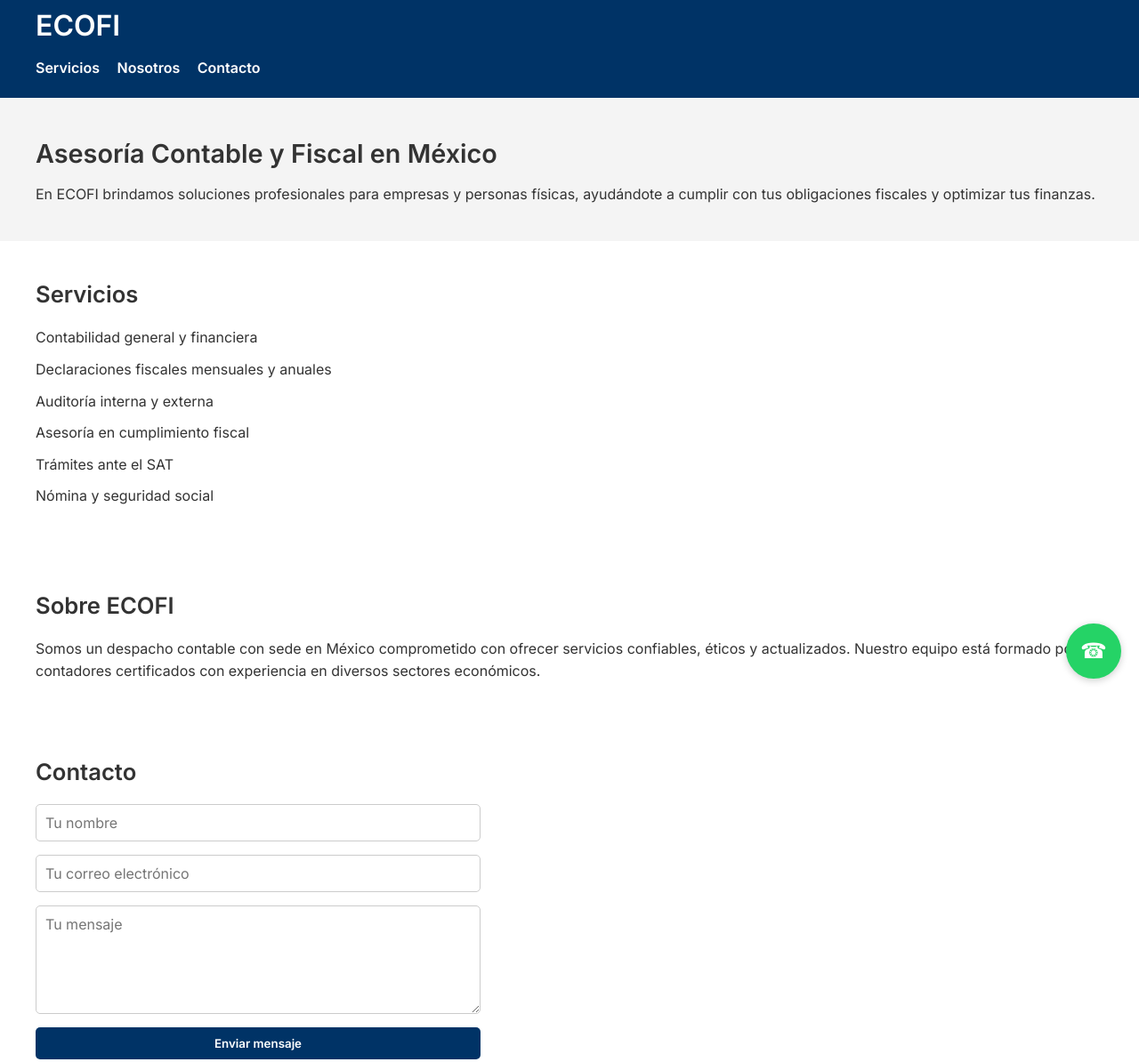
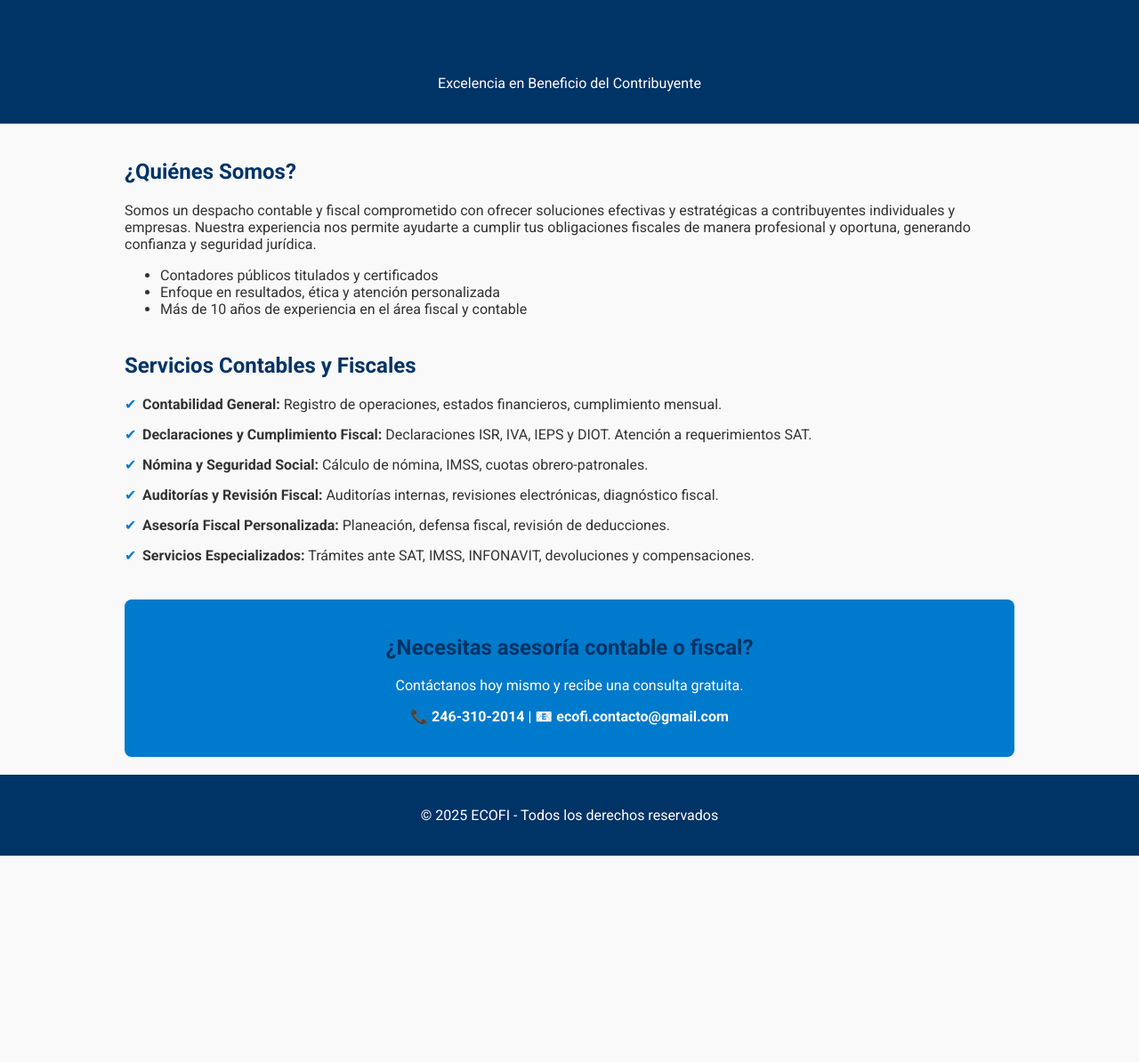
Before and after one commit to kike24021/ECOFI, a plain HTML site: page index.html in a window 1280 px wide. Shown: the part 17-1211 px from the top of the page at 89% size. After the commit the page ends 979 px from the top, so only its background shows below. Drawn offline with Linux system fonts and the light colour scheme.

Commit message:
ACTUALIZACION CODIGO ECOFI

```diff
--- a/index.html
+++ b/index.html
@@ -1,175 +1,110 @@
 <!DOCTYPE html>
 <html lang="es">
 <head>
-  <meta charset="UTF-8">
-  <meta name="viewport" content="width=device-width, initial-scale=1.0">
-  <title>ECOFI | Despacho Contable Fiscal</title>
-  <link href="https://fonts.googleapis.com/css2?family=Inter:wght@400;600&display=swap" rel="stylesheet">
+  <meta charset="UTF-8" />
+  <meta name="viewport" content="width=device-width, initial-scale=1.0" />
+  <title>ECOFI - Servicios Contables y Fiscales</title>
+  <link href="https://fonts.googleapis.com/css2?family=Roboto:wght@400;700&display=swap" rel="stylesheet">
   <style>
-    * {
-      margin: 0; padding: 0; box-sizing: border-box;
-      font-family: 'Inter', sans-serif;
-    }
     body {
-      line-height: 1.6;
+      font-family: 'Roboto', sans-serif;
+      margin: 0;
+      padding: 0;
+      background-color: #f9f9f9;
       color: #333;
     }
     header {
       background-color: #003366;
-      color: white;
-      padding: 20px 40px;
+      color: #fff;
+      padding: 20px;
+      text-align: center;
     }
-    header h1 {
-      font-size: 2em;
+    h1, h2 {
+      color: #003366;
     }
-    nav {
-      margin-top: 10px;
+    .container {
+      max-width: 1000px;
+      margin: 0 auto;
+      padding: 20px;
     }
-    nav a {
-      color: white;
-      margin-right: 15px;
-      text-decoration: none;
-      font-weight: 600;
-    }
-    section {
-      padding: 40px;
-    }
-    .intro {
-      background-color: #f4f4f4;
-    }
-    .intro h2 {
-      font-size: 1.8em;
-      margin-bottom: 10px;
-    }
-    .services h2, .about h2, .contact h2 {
-      font-size: 1.6em;
-      margin-bottom: 15px;
+    .section {
+      margin-bottom: 40px;
     }
     .services ul {
       list-style: none;
-      padding-left: 0;
+      padding: 0;
     }
     .services li {
-      margin-bottom: 10px;
+      margin-bottom: 15px;
+      padding-left: 20px;
+      position: relative;
     }
-    form {
-      display: flex;
-      flex-direction: column;
-      max-width: 500px;
-    }
-    input, textarea {
-      margin-bottom: 15px;
-      padding: 10px;
-      font-size: 1em;
-      border: 1px solid #ccc;
-      border-radius: 5px;
-    }
-    button {
-      background-color: #003366;
-      color: white;
-      padding: 10px;
-      border: none;
-      font-weight: bold;
-      border-radius: 5px;
-      cursor: pointer;
-    }
-    button:hover {
-      background-color: #00509e;
-    }
-    .whatsapp-button {
-      position: fixed;
-      bottom: 20px;
-      right: 20px;
-      background-color: #25D366;
-      color: white;
-      border: none;
-      padding: 12px 16px;
-      border-radius: 50%;
-      font-size: 24px;
-      box-shadow: 0 2px 8px rgba(0,0,0,0.2);
-      cursor: pointer;
-      text-decoration: none;
-      z-index: 1000;
-    }
-    .whatsapp-button:hover {
-      background-color: #1ebe5d;
+    .services li::before {
+      content: '\2714';
+      position: absolute;
+      left: 0;
+      color: #007acc;
     }
     footer {
       background-color: #003366;
-      color: white;
+      color: #fff;
       text-align: center;
       padding: 20px;
     }
-    .horarios {
-      background-color: #f4f4f4;
+    .cta {
+      background-color: #007acc;
+      color: #fff;
+      padding: 20px;
       text-align: center;
-      padding: 20px;
-      font-size: 1em;
+      border-radius: 8px;
+      margin-top: 20px;
     }
-    @media (max-width: 768px) {
-      header, section {
-        padding: 20px;
-      }
-      nav a {
-        display: block;
-        margin: 10px 0;
-      }
+    .cta a {
+      color: #fff;
+      text-decoration: underline;
     }
   </style>
 </head>
 <body>
   <header>
     <h1>ECOFI</h1>
-    <nav>
-      <a href="#servicios">Servicios</a>
-      <a href="#nosotros">Nosotros</a>
-      <a href="#contacto">Contacto</a>
-    </nav>
+    <p>Excelencia en Beneficio del Contribuyente</p>
   </header>
 
-  <section class="intro">
-    <h2>Asesoría Contable y Fiscal en México</h2>
-    <p>En ECOFI brindamos soluciones profesionales para empresas y personas físicas, ayudándote a cumplir con tus obligaciones fiscales y optimizar tus finanzas.</p>
-  </section>
+  <div class="container">
+    <section class="section" id="nosotros">
+      <h2>¿Quiénes Somos?</h2>
+      <p>
+        Somos un despacho contable y fiscal comprometido con ofrecer soluciones efectivas y estratégicas a contribuyentes individuales y empresas. Nuestra experiencia nos permite ayudarte a cumplir tus obligaciones fiscales de manera profesional y oportuna, generando confianza y seguridad jurídica.
+      </p>
+      <ul>
+        <li>Contadores públicos titulados y certificados</li>
+        <li>Enfoque en resultados, ética y atención personalizada</li>
+        <li>Más de 10 años de experiencia en el área fiscal y contable</li>
+      </ul>
+    </section>
 
-  <section class="services" id="servicios">
-    <h2>Servicios</h2>
-    <ul>
-      <li>Contabilidad general y financiera</li>
-      <li>Declaraciones fiscales mensuales y anuales</li>
-      <li>Auditoría interna y externa</li>
-      <li>Asesoría en cumplimiento fiscal</li>
-      <li>Trámites ante el SAT</li>
-      <li>Nómina y seguridad social</li>
-    </ul>
-  </section>
+    <section class="section services" id="servicios">
+      <h2>Servicios Contables y Fiscales</h2>
+      <ul>
+        <li><strong>Contabilidad General:</strong> Registro de operaciones, estados financieros, cumplimiento mensual.</li>
+        <li><strong>Declaraciones y Cumplimiento Fiscal:</strong> Declaraciones ISR, IVA, IEPS y DIOT. Atención a requerimientos SAT.</li>
+        <li><strong>Nómina y Seguridad Social:</strong> Cálculo de nómina, IMSS, cuotas obrero-patronales.</li>
+        <li><strong>Auditorías y Revisión Fiscal:</strong> Auditorías internas, revisiones electrónicas, diagnóstico fiscal.</li>
+        <li><strong>Asesoría Fiscal Personalizada:</strong> Planeación, defensa fiscal, revisión de deducciones.</li>
+        <li><strong>Servicios Especializados:</strong> Trámites ante SAT, IMSS, INFONAVIT, devoluciones y compensaciones.</li>
+      </ul>
+    </section>
 
-  <section class="about" id="nosotros">
-    <h2>Sobre ECOFI</h2>
-    <p>Somos un despacho contable con sede en México comprometido con ofrecer servicios confiables, éticos y actualizados. Nuestro equipo está formado por contadores certificados con experiencia en diversos sectores económicos.</p>
-  </section>
-
-  <section class="contact" id="contacto">
-    <h2>Contacto</h2>
-    <form action="mailto:contacto@ecofi.mx" method="POST" enctype="text/plain">
-      <input type="text" name="nombre" placeholder="Tu nombre" required>
-      <input type="email" name="correo" placeholder="Tu correo electrónico" required>
-      <textarea name="mensaje" rows="5" placeholder="Tu mensaje" required></textarea>
-      <button type="submit">Enviar mensaje</button>
-    </form>
-  </section>
-
-  <section class="horarios">
-    <h2>Horarios de Atención</h2>
-    <p>Lunes a Viernes: 9:00 AM - 6:00 PM<br>Sábados: 9:00 AM - 1:00 PM<br>Domingos: Cerrado</p>
-  </section>
-
-  <a class="whatsapp-button" href="https://wa.me/5215512345678?text=Hola%20me%20gustar%C3%ADa%20recibir%20m%C3%A1s%20informaci%C3%B3n%20sobre%20los%20servicios%20de%20ECOFI" target="_blank" title="Enviar mensaje por WhatsApp">
-    ☎
-  </a>
+    <div class="cta">
+      <h2>¿Necesitas asesoría contable o fiscal?</h2>
+      <p>Contáctanos hoy mismo y recibe una consulta gratuita.</p>
+      <p><strong>📞 246-310-2014</strong> | <strong>📧 ecofi.contacto@gmail.com</strong></p>
+    </div>
+  </div>
 
   <footer>
-    <p>&copy; 2025 ECOFI. Todos los derechos reservados.</p>
+    <p>&copy; 2025 ECOFI - Todos los derechos reservados</p>
   </footer>
 </body>
 </html>
```
